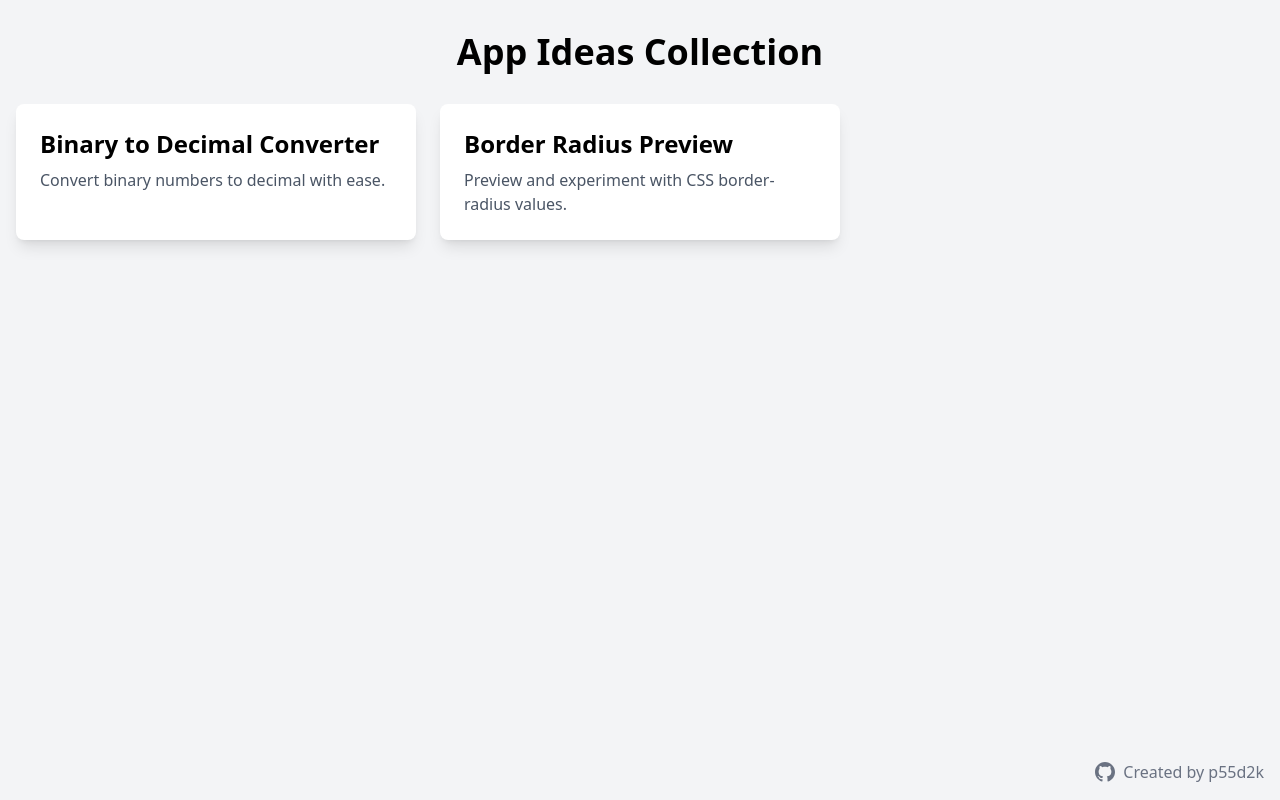
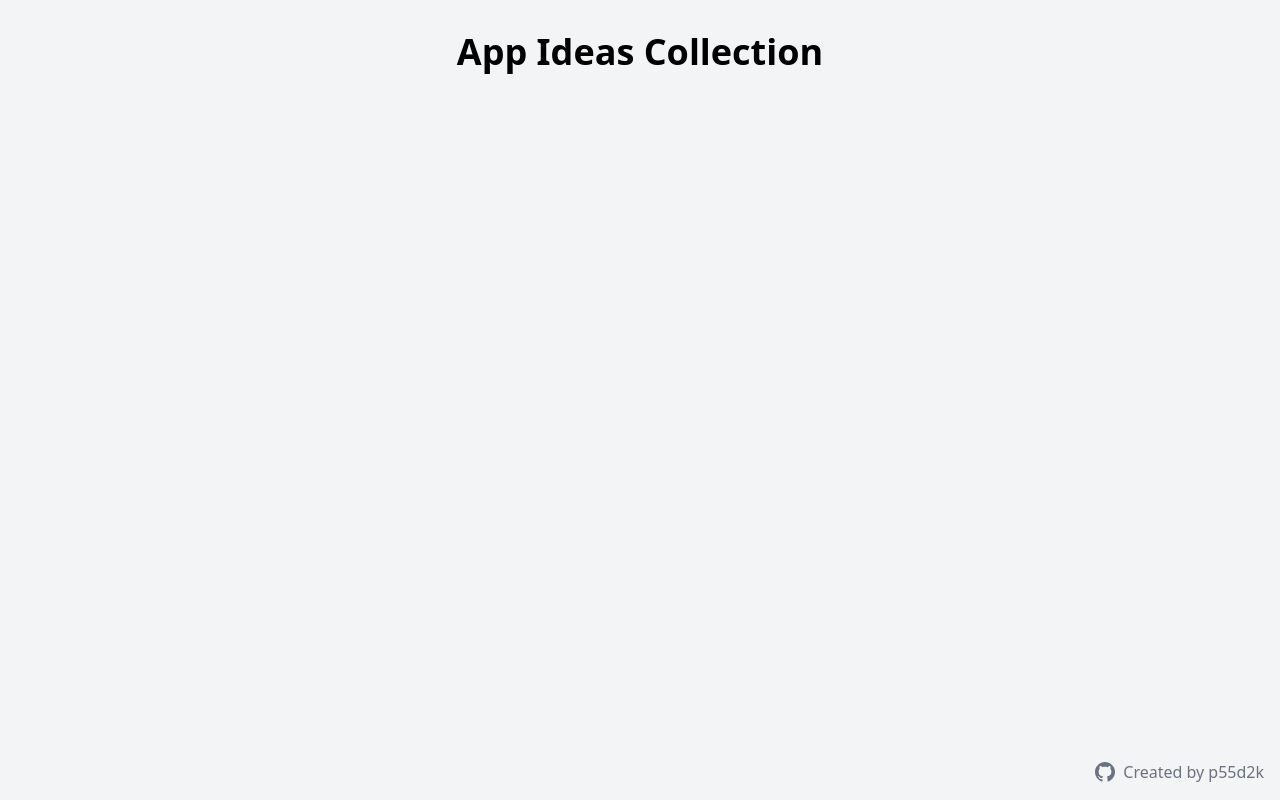
Before and after one commit to p55d2k/app-ideas-collection, a website: page index.html in a window 1280 px wide. Drawn offline with nearby package versions, Linux system fonts and the light colour scheme.

Commit message:
refactor: remove previous app links from index.html

```diff
--- a/index.html
+++ b/index.html
@@ -10,23 +10,8 @@
     <div class="container mx-auto px-4 py-8">
       <h1 class="text-4xl font-bold text-center mb-8">App Ideas Collection</h1>
       <div class="grid grid-cols-1 md:grid-cols-2 lg:grid-cols-3 gap-6">
+        <!-- to be added when "npm run build" is run -->
         <!-- APP_LINKS_START -->
-
-        <a
-          href="apps/bin2dec/"
-          class="bg-white p-6 rounded-lg shadow-lg hover:shadow-xl transition-shadow"
-        >
-          <h2 class="text-2xl font-semibold mb-2">Binary to Decimal Converter</h2>
-          <p class="text-gray-600">Convert binary numbers to decimal with ease.</p>
-        </a>
-
-        <a
-          href="apps/border-radius/"
-          class="bg-white p-6 rounded-lg shadow-lg hover:shadow-xl transition-shadow"
-        >
-          <h2 class="text-2xl font-semibold mb-2">Border Radius Preview</h2>
-          <p class="text-gray-600">Preview and experiment with CSS border-radius values.</p>
-        </a>
         <!-- APP_LINKS_END -->
       </div>
     </div>
```
